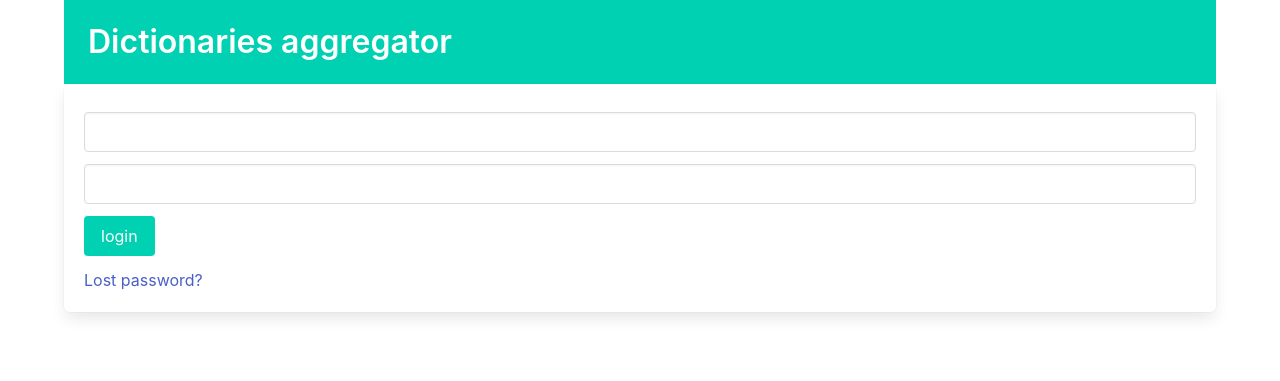
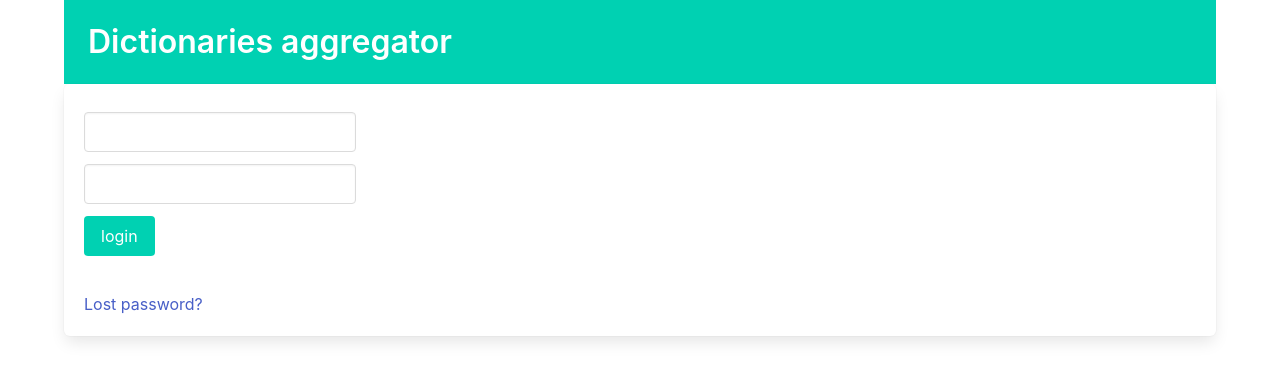
Before and after one commit to nvp85/dicts_aggregator, a Django app: page /password_reset/ in a window 1280 px wide. Shown: the top 381 px of the page. Run offline with Django 3.2, Linux system fonts and the light colour scheme.

Commit message:
update styles in login.html

```diff
--- a/templates/login.html
+++ b/templates/login.html
@@ -14,8 +14,8 @@
     <p>Please login to see this page.</p>
     {% endif %}
 {% endif %}
-<div class="container">
-    <form method="post" action="{% url 'login' %}" class="">
+<div class="columns">
+    <form method="post" action="{% url 'login' %}" class="column is-narrow">
     {% csrf_token %}
 
     <div class="field">
```
